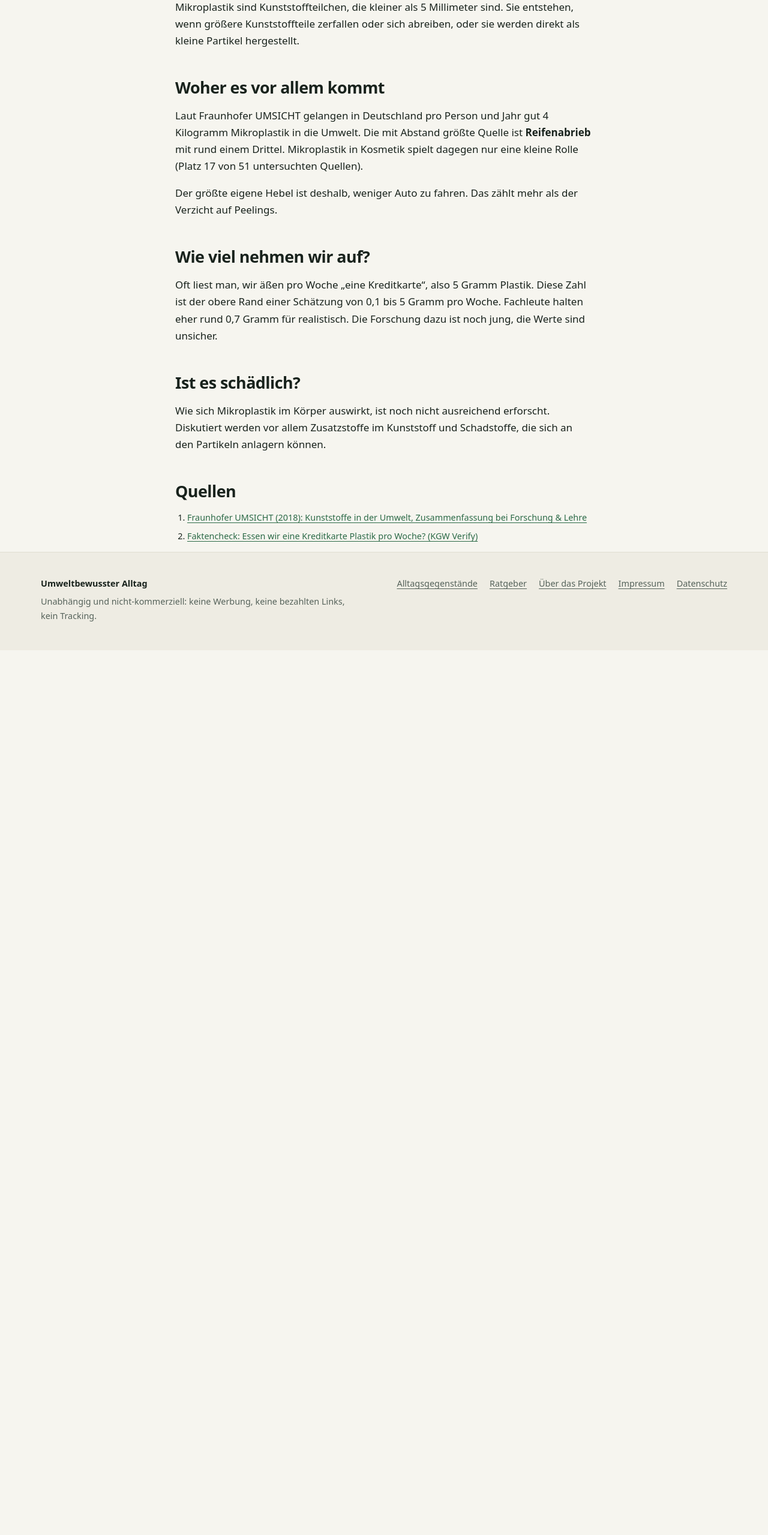
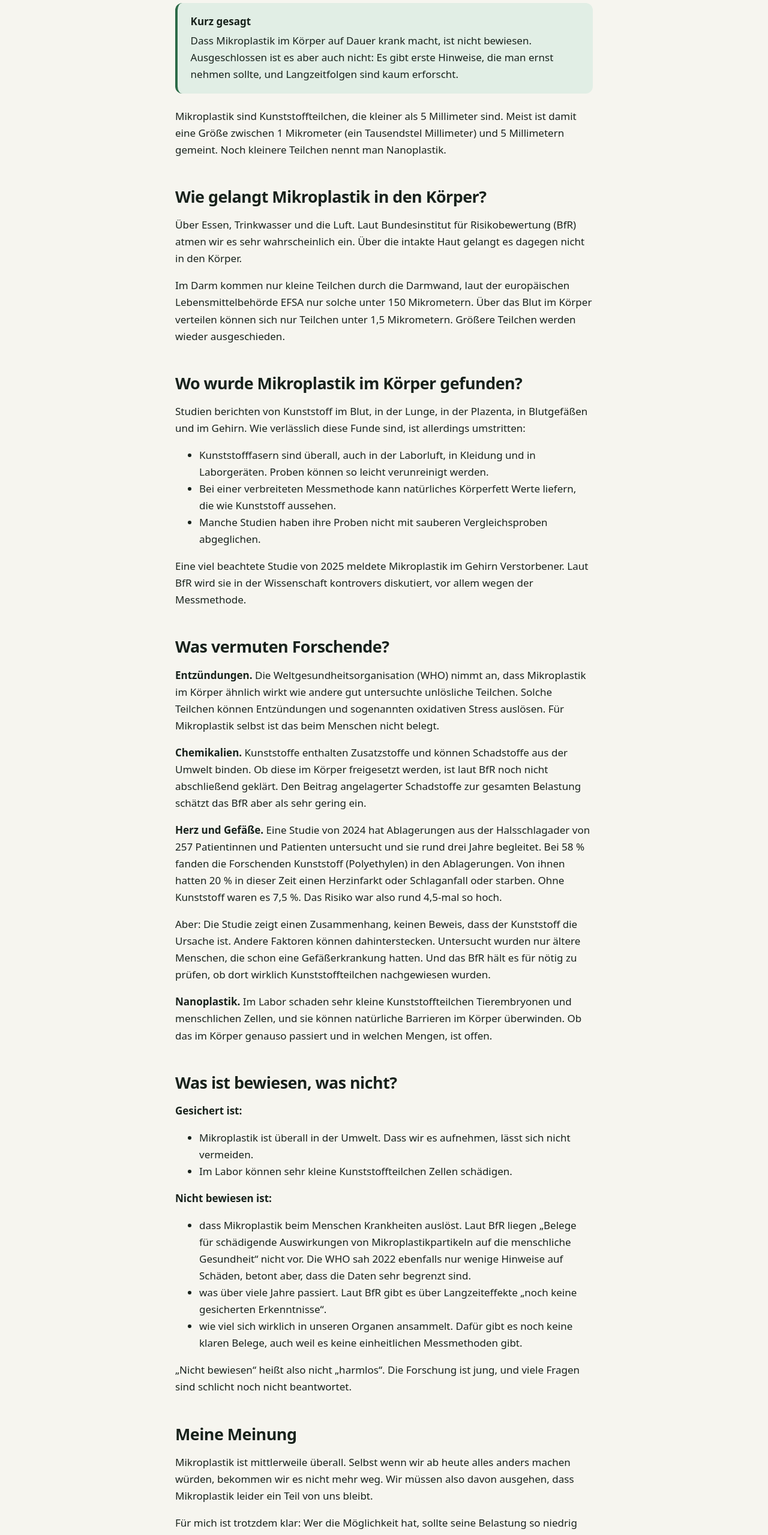
Before and after one commit to liberalpotato/umweltbewusster-Alltag, an Astro site: page /lexikon/mikroplastik in a window 1280 px wide. Shown: the part 220-2779 px from the top of the page at 60% size. Before the commit the page ends 1304 px from the top, so only its background shows below. Built offline with nearby package versions, Linux system fonts and the light colour scheme; Astro itself is replaced by a stand-in of ours.

Commit message:
Lexikon Mikroplastik neu: Ist es im Körper auf Dauer gefährlich?
Schwerpunkt Gesundheit nach Florians Vorgaben: Vermutungen, Belege und offene
Fragen klar getrennt, Florians Meinung als eigener Abschnitt. Quellen: BfR,
WHO, NEJM-Studie (über Healio), The Conversation, Fraunhofer UMSICHT.

Co-Authored-By: Claude Opus 5.5 <noreply@anthropic.com>
Claude-Session: https://claude.ai/code/session_011TCievmfsVH1ifRsPoCNzr

```diff
--- a/src/content/lexikon/mikroplastik.md
+++ b/src/content/lexikon/mikroplastik.md
@@ -1,26 +1,89 @@
 ---
 begriff: "Mikroplastik"
-beschreibung: "Was Mikroplastik ist, woher es vor allem kommt und was über die Aufnahme beim Menschen bekannt ist."
-stand: 2026-11-04
+beschreibung: "Ist Mikroplastik im Körper auf Dauer gefährlich? Was Forschende vermuten, was belegt ist und was noch offen ist."
+stand: 2026-11-15
 quellen:
+  - titel: "Bundesinstitut für Risikobewertung (BfR): Mikroplastik – Fakten, Forschung und offene Fragen"
+    url: "https://www.bfr.bund.de/fragen-und-antworten/thema/mikroplastik-fakten-forschung-und-offene-fragen/"
+    hinweis: "Fragen und Antworten, Stand 31.05.2024"
+  - titel: "BfR: Mikroplastik im Gehirn – BfR bewertet neue Studie (Mitteilung Nr. 023/2025)"
+    url: "https://www.bfr.bund.de/mitteilung/mikroplastik-im-gehirn-bfr-bewertet-neue-studie-bislang-keine-hinweise-auf-gesundheitliche-risiken/"
+    hinweis: "10.07.2025"
+  - titel: "Healio: Tiny plastics in carotid plaque tied to elevated risk for heart attack, stroke, death"
+    url: "https://www.healio.com/news/cardiology/20240307/tiny-plastics-in-carotid-plaque-tied-to-elevated-risk-for-heart-attack-stroke-death"
+    hinweis: "Zusammenfassung der Studie von Marfella u. a., New England Journal of Medicine, März 2024"
+  - titel: "The Conversation (via Interaksyon): Questions are being raised about microplastics studies – here’s what’s solid science and what isn’t"
+    url: "https://interaksyon.philstar.com/trends-spotlights/2026/06/16/308996/questions-are-being-raised-about-microplastics-studies-heres-whats-solid-science-and-what-isnt/amp/"
+    hinweis: "Michael Richardson und Le Yang, Universität Leiden, Juni 2026"
+  - titel: "WHO: Dietary and inhalation exposure to nano- and microplastic particles and potential implications for human health"
+    url: "https://www.who.int/publications/i/item/9789240054608"
+    hinweis: "Bericht vom 30.08.2022"
+  - titel: "Food Packaging Forum: WHO report on potential human health implications of microplastics"
+    url: "https://www.foodpackagingforum.org/news/who-report-on-potential-human-health-implications-of-microplastics"
+    hinweis: "Zusammenfassung des WHO-Berichts, September 2022"
   - titel: "Fraunhofer UMSICHT (2018): Kunststoffe in der Umwelt, Zusammenfassung bei Forschung & Lehre"
     url: "https://www.forschung-und-lehre.de/forschung/fraunhofer-identifiziert-quellen-von-mikroplastik-983"
-  - titel: "Faktencheck: Essen wir eine Kreditkarte Plastik pro Woche? (KGW Verify)"
-    url: "https://kgw.com/article/news/verify/science-verify/claims-you-eat-a-credit-cards-worth-of-plastic-per-week-need-context/536-748d91cf-00f1-4de6-8e01-776694ce6fdf"
 ---
 
-Mikroplastik sind Kunststoffteilchen, die kleiner als 5 Millimeter sind. Sie entstehen, wenn größere Kunststoffteile zerfallen oder sich abreiben, oder sie werden direkt als kleine Partikel hergestellt.
+<div class="fazit"><strong>Kurz gesagt</strong>Dass Mikroplastik im Körper auf Dauer krank macht, ist nicht bewiesen. Ausgeschlossen ist es aber auch nicht: Es gibt erste Hinweise, die man ernst nehmen sollte, und Langzeitfolgen sind kaum erforscht.</div>
 
-## Woher es vor allem kommt
+Mikroplastik sind Kunststoffteilchen, die kleiner als 5 Millimeter sind. Meist ist damit eine Größe zwischen 1 Mikrometer (ein Tausendstel Millimeter) und 5 Millimetern gemeint. Noch kleinere Teilchen nennt man Nanoplastik.
 
-Laut Fraunhofer UMSICHT gelangen in Deutschland pro Person und Jahr gut 4 Kilogramm Mikroplastik in die Umwelt. Die mit Abstand größte Quelle ist **Reifenabrieb** mit rund einem Drittel. Mikroplastik in Kosmetik spielt dagegen nur eine kleine Rolle (Platz 17 von 51 untersuchten Quellen).
+## Wie gelangt Mikroplastik in den Körper?
 
-Der größte eigene Hebel ist deshalb, weniger Auto zu fahren. Das zählt mehr als der Verzicht auf Peelings.
+Über Essen, Trinkwasser und die Luft. Laut Bundesinstitut für Risikobewertung (BfR) atmen wir es sehr wahrscheinlich ein. Über die intakte Haut gelangt es dagegen nicht in den Körper.
 
-## Wie viel nehmen wir auf?
+Im Darm kommen nur kleine Teilchen durch die Darmwand, laut der europäischen Lebensmittelbehörde EFSA nur solche unter 150 Mikrometern. Über das Blut im Körper verteilen können sich nur Teilchen unter 1,5 Mikrometern. Größere Teilchen werden wieder ausgeschieden.
 
-Oft liest man, wir äßen pro Woche „eine Kreditkarte“, also 5 Gramm Plastik. Diese Zahl ist der obere Rand einer Schätzung von 0,1 bis 5 Gramm pro Woche. Fachleute halten eher rund 0,7 Gramm für realistisch. Die Forschung dazu ist noch jung, die Werte sind unsicher.
+## Wo wurde Mikroplastik im Körper gefunden?
 
-## Ist es schädlich?
+Studien berichten von Kunststoff im Blut, in der Lunge, in der Plazenta, in Blutgefäßen und im Gehirn. Wie verlässlich diese Funde sind, ist allerdings umstritten:
 
-Wie sich Mikroplastik im Körper auswirkt, ist noch nicht ausreichend erforscht. Diskutiert werden vor allem Zusatzstoffe im Kunststoff und Schadstoffe, die sich an den Partikeln anlagern können.
+- Kunststofffasern sind überall, auch in der Laborluft, in Kleidung und in Laborgeräten. Proben können so leicht verunreinigt werden.
+- Bei einer verbreiteten Messmethode kann natürliches Körperfett Werte liefern, die wie Kunststoff aussehen.
+- Manche Studien haben ihre Proben nicht mit sauberen Vergleichsproben abgeglichen.
+
+Eine viel beachtete Studie von 2025 meldete Mikroplastik im Gehirn Verstorbener. Laut BfR wird sie in der Wissenschaft kontrovers diskutiert, vor allem wegen der Messmethode.
+
+## Was vermuten Forschende?
+
+**Entzündungen.** Die Weltgesundheitsorganisation (WHO) nimmt an, dass Mikroplastik im Körper ähnlich wirkt wie andere gut untersuchte unlösliche Teilchen. Solche Teilchen können Entzündungen und sogenannten oxidativen Stress auslösen. Für Mikroplastik selbst ist das beim Menschen nicht belegt.
+
+**Chemikalien.** Kunststoffe enthalten Zusatzstoffe und können Schadstoffe aus der Umwelt binden. Ob diese im Körper freigesetzt werden, ist laut BfR noch nicht abschließend geklärt. Den Beitrag angelagerter Schadstoffe zur gesamten Belastung schätzt das BfR aber als sehr gering ein.
+
+**Herz und Gefäße.** Eine Studie von 2024 hat Ablagerungen aus der Halsschlagader von 257 Patientinnen und Patienten untersucht und sie rund drei Jahre begleitet. Bei 58 % fanden die Forschenden Kunststoff (Polyethylen) in den Ablagerungen. Von ihnen hatten 20 % in dieser Zeit einen Herzinfarkt oder Schlaganfall oder starben. Ohne Kunststoff waren es 7,5 %. Das Risiko war also rund 4,5-mal so hoch.
+
+Aber: Die Studie zeigt einen Zusammenhang, keinen Beweis, dass der Kunststoff die Ursache ist. Andere Faktoren können dahinterstecken. Untersucht wurden nur ältere Menschen, die schon eine Gefäßerkrankung hatten. Und das BfR hält es für nötig zu prüfen, ob dort wirklich Kunststoffteilchen nachgewiesen wurden.
+
+**Nanoplastik.** Im Labor schaden sehr kleine Kunststoffteilchen Tierembryonen und menschlichen Zellen, und sie können natürliche Barrieren im Körper überwinden. Ob das im Körper genauso passiert und in welchen Mengen, ist offen.
+
+## Was ist bewiesen, was nicht?
+
+**Gesichert ist:**
+
+- Mikroplastik ist überall in der Umwelt. Dass wir es aufnehmen, lässt sich nicht vermeiden.
+- Im Labor können sehr kleine Kunststoffteilchen Zellen schädigen.
+
+**Nicht bewiesen ist:**
+
+- dass Mikroplastik beim Menschen Krankheiten auslöst. Laut BfR liegen „Belege für schädigende Auswirkungen von Mikroplastikpartikeln auf die menschliche Gesundheit“ nicht vor. Die WHO sah 2022 ebenfalls nur wenige Hinweise auf Schäden, betont aber, dass die Daten sehr begrenzt sind.
+- was über viele Jahre passiert. Laut BfR gibt es über Langzeiteffekte „noch keine gesicherten Erkenntnisse“.
+- wie viel sich wirklich in unseren Organen ansammelt. Dafür gibt es noch keine klaren Belege, auch weil es keine einheitlichen Messmethoden gibt.
+
+„Nicht bewiesen“ heißt also nicht „harmlos“. Die Forschung ist jung, und viele Fragen sind schlicht noch nicht beantwortet.
+
+## Meine Meinung
+
+Mikroplastik ist mittlerweile überall. Selbst wenn wir ab heute alles anders machen würden, bekommen wir es nicht mehr weg. Wir müssen also davon ausgehen, dass Mikroplastik leider ein Teil von uns bleibt.
+
+Für mich ist trotzdem klar: Wer die Möglichkeit hat, sollte seine Belastung so niedrig wie möglich halten, auch wenn die gesundheitlichen Schäden nicht zu 100 % bewiesen sind. Das sieht auch die WHO so. Trotz der dünnen Beweislage empfiehlt sie, die Belastung zu senken, etwa durch weniger Kunststoff und besseren Umgang mit Abfall.
+
+## Typische Irrtümer
+
+**„Wir essen jede Woche eine Kreditkarte Plastik.“** Gemeint sind 5 Gramm pro Woche. Laut BfR ist diese Schätzung um mehrere Größenordnungen zu hoch.
+
+**„Mikroplastik im Körper ist nachweislich gefährlich.“** Bisher gibt es Hinweise und Zusammenhänge, aber keinen Beweis.
+
+**„Mikroplastik ist harmlos.“** Auch das ist nicht belegt. Gerade die Langzeitfolgen sind kaum erforscht.
+
+**„Die Hauptquelle sind Peelings und Kosmetik.“** Laut Fraunhofer UMSICHT ist in Deutschland Reifenabrieb die mit Abstand größte Quelle, mit rund einem Drittel. Kosmetik liegt auf Platz 17 von 51 untersuchten Quellen.
```
